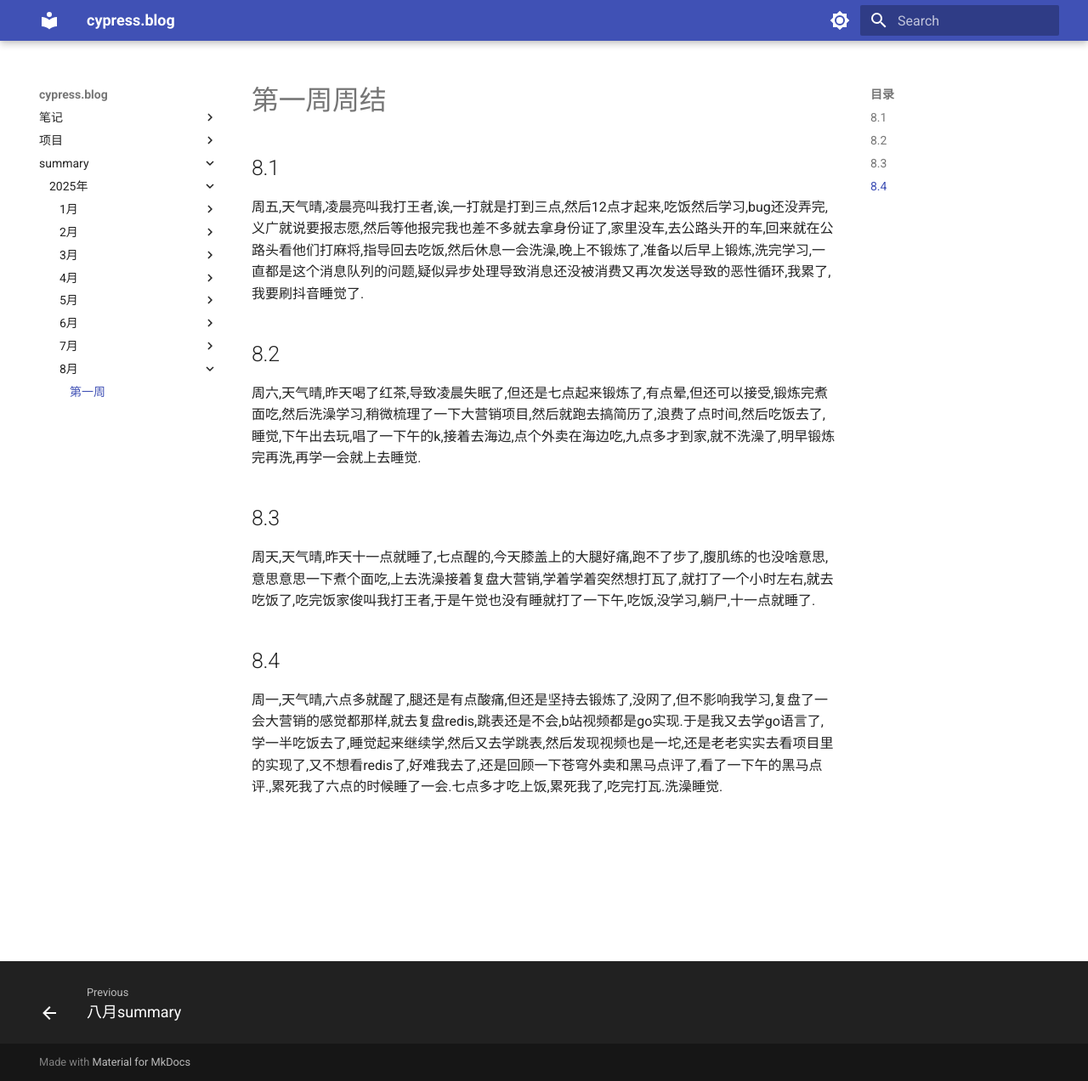
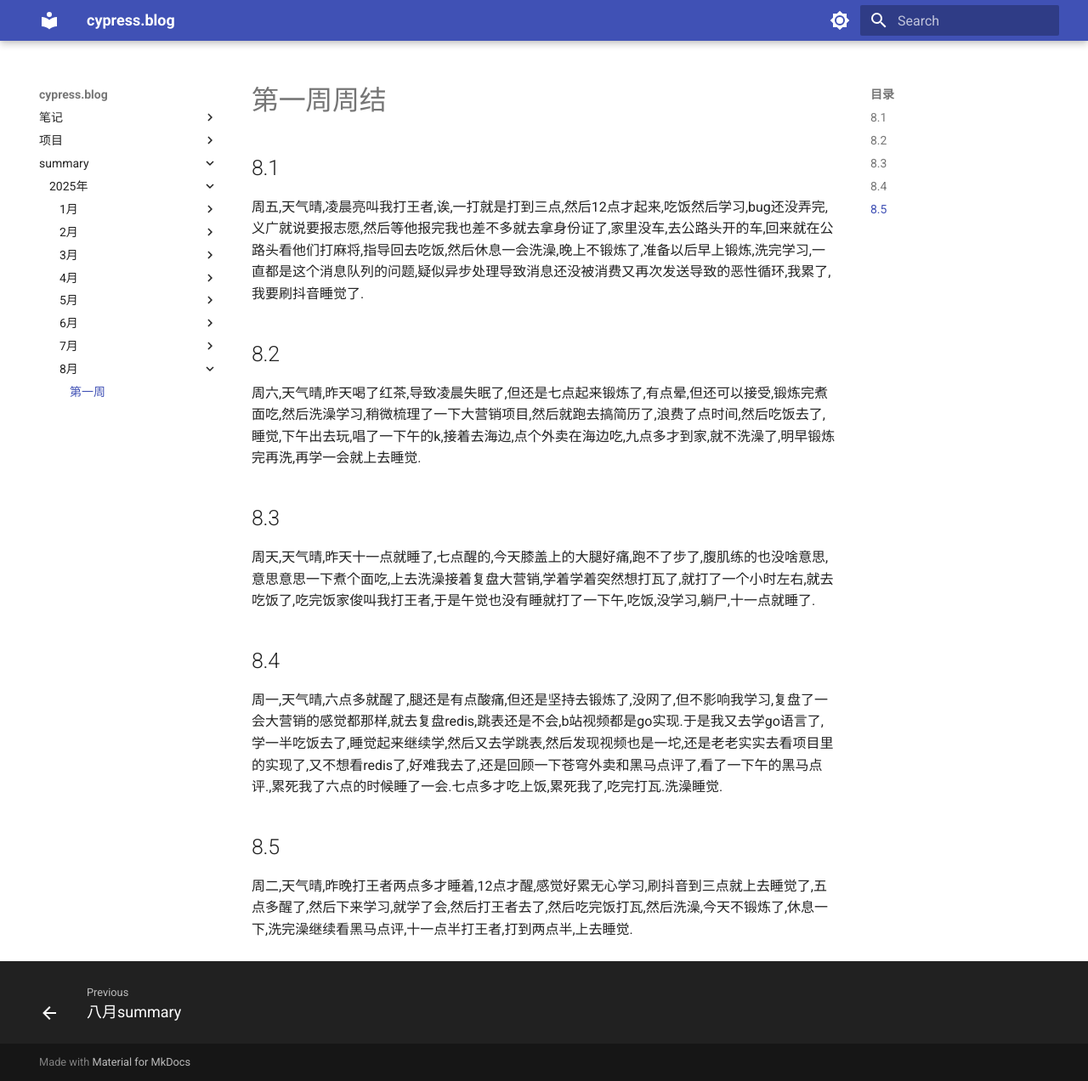
Before and after one commit to cyprer/blog0, an MkDocs documentation site: the page built from docs/summary/25year/8month/1week.md, in a window 1280 px wide and 1272 px high. Shown: the whole window at 85% size. Built offline with MkDocs 1.6.1 and Material for MkDocs 9.7.7, drawn with Linux system fonts in a browser that asks for light colours.

Commit message:
docs: 更新25年8月第1周总结文档内容
添加8月5日的日记内容，记录当天的活动和学习情况

```diff
--- a/docs/summary/25year/8month/1week.md
+++ b/docs/summary/25year/8month/1week.md
@@ -8,3 +8,5 @@
   周天,天气晴,昨天十一点就睡了,七点醒的,今天膝盖上的大腿好痛,跑不了步了,腹肌练的也没啥意思,意思意思一下煮个面吃,上去洗澡接着复盘大营销,学着学着突然想打瓦了,就打了一个小时左右,就去吃饭了,吃完饭家俊叫我打王者,于是午觉也没有睡就打了一下午,吃饭,没学习,躺尸,十一点就睡了.
 ## 8.4
   周一,天气晴,六点多就醒了,腿还是有点酸痛,但还是坚持去锻炼了,没网了,但不影响我学习,复盘了一会大营销的感觉都那样,就去复盘redis,跳表还是不会,b站视频都是go实现.于是我又去学go语言了,学一半吃饭去了,睡觉起来继续学,然后又去学跳表,然后发现视频也是一坨,还是老老实实去看项目里的实现了,又不想看redis了,好难我去了,还是回顾一下苍穹外卖和黑马点评了,看了一下午的黑马点评.,累死我了六点的时候睡了一会.七点多才吃上饭,累死我了,吃完打瓦.洗澡睡觉.
+## 8.5
+  周二,天气晴,昨晚打王者两点多才睡着,12点才醒,感觉好累无心学习,刷抖音到三点就上去睡觉了,五点多醒了,然后下来学习,就学了会,然后打王者去了,然后吃完饭打瓦,然后洗澡,今天不锻炼了,休息一下,洗完澡继续看黑马点评,十一点半打王者,打到两点半,上去睡觉.
```
